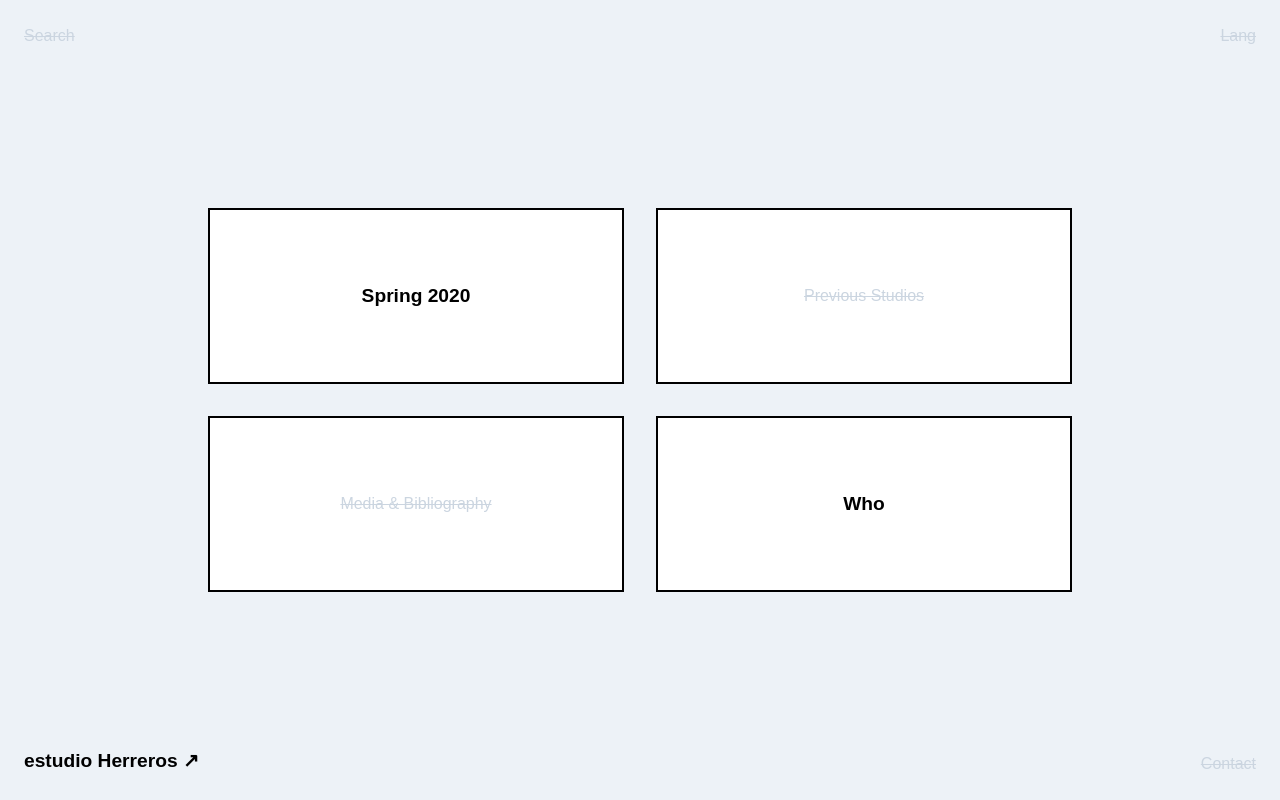
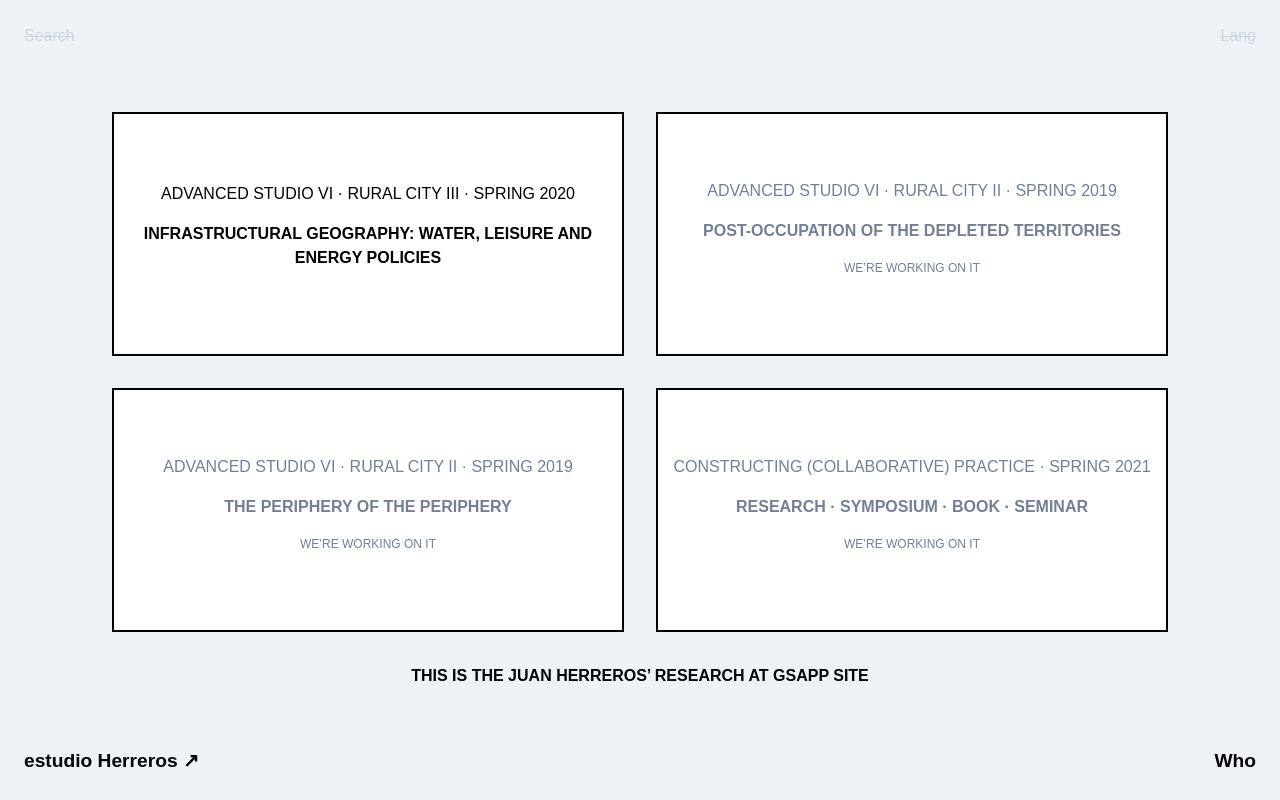
Before and after one commit to theruralstudio/remote-review, a Next.js app: page / in a window 1280 px wide. Built offline with nearby package versions, Linux system fonts and the light colour scheme; what tailwindcss-aspect-ratio would draw is missing.

Commit message:
requested updates from JH 5/14

```diff
--- a/layouts/LandingLayout.js
+++ b/layouts/LandingLayout.js
@@ -1,4 +1,5 @@
-import FirebaseProvider from '../utils/firebase';
+import FirebaseProvider from '../utils/firebase'
+import Link from 'next/link'
 
 export default ({children, setUser}) => {
   return (
@@ -12,11 +13,17 @@ export default ({children, setUser}) => {
                   { children }
                   <div>
                     <div className="line-through text-gray-400 fixed top-0 left-0 m-6">Search</div>
-                    <div>
-                      <a className="fixed bottom-0 left-0 m-6" href={'http://estudioherreros.com/en/'}>estudio Herreros ↗</a>
+                    <div className="fixed bottom-0 left-0 m-6">
+                      <a  href={'http://estudioherreros.com/en/'}>estudio Herreros ↗</a>
                     </div>
                     <div className="line-through text-gray-400 fixed top-0 right-0 m-6">Lang</div>
-                    <div className="line-through text-gray-400 fixed bottom-0 right-0 m-6">Contact</div>
+                    <div className="fixed bottom-0 right-0 m-6">
+                      <Link href={{pathname: '/who'}}>
+                        <a>
+                          Who
+                        </a>
+                      </Link>
+                    </div>
                   </div>
                 </div>
               </div>
--- a/pages/index.js
+++ b/pages/index.js
@@ -7,15 +7,41 @@ class Index extends Component {
 
   render() {
     return (
-      <div className="flex-grow grid grid-cols-2 gap-8 m-48">
-        <span className="bg-white flex items-center justify-center border-black border-2">
-          <Link href={{pathname: '/archive', query: {open: true}}}><a>Spring 2020</a></Link>
-        </span>
-        <span className="line-through bg-white text-gray-400 flex items-center justify-center border-black border-2">Previous Studios</span>
-        <span className="line-through bg-white text-gray-400 flex items-center justify-center border-black border-2">Media & Bibliography</span>
-        <span className="bg-white flex items-center justify-center border-black border-2">
-          <Link href={{pathname: '/who'}}><a>Who</a></Link>
-        </span>
+      <div className="flex-grow flex flex-col justify-center items-center m-24">
+        <div className="flex-grow grid grid-cols-2 gap-8">
+          <span className="text-center bg-white flex items-center justify-center border-black border-2">
+            <Link href={{pathname: '/archive', query: {open: true}}}>
+              <div className="cursor-pointer">
+                <p>ADVANCED STUDIO VI · RURAL CITY III · SPRING 2020</p>
+                <p className="font-bold">INFRASTRUCTURAL GEOGRAPHY: WATER, LEISURE AND ENERGY POLICIES</p>
+              </div>
+            </Link>
+          </span>
+          <span className="text-center bg-white text-gray-600 flex items-center justify-center border-black border-2">
+            <div>
+              <p>ADVANCED STUDIO VI · RURAL CITY II · SPRING 2019</p>
+              <p className="font-bold">POST-OCCUPATION OF THE DEPLETED TERRITORIES</p>
+              <p className="text-xs">WE’RE WORKING ON IT</p>
+            </div>
+          </span>
+          <span className="text-center bg-white text-gray-600 flex items-center justify-center border-black border-2">
+            <div>
+              <p>ADVANCED STUDIO VI · RURAL CITY II · SPRING 2019</p>
+              <p className="font-bold">THE PERIPHERY OF THE PERIPHERY</p>
+              <p className="text-xs">WE’RE WORKING ON IT</p>
+            </div>
+          </span>
+          <span className="text-center bg-white text-gray-600 flex items-center justify-center border-black border-2">
+            <div>
+              <p>CONSTRUCTING (COLLABORATIVE) PRACTICE · SPRING 2021</p>
+              <p className="font-bold">RESEARCH · SYMPOSIUM · BOOK · SEMINAR</p>
+              <p className="text-xs">WE’RE WORKING ON IT</p>
+            </div>
+          </span>
+        </div>
+        <div className="mt-8">
+          <strong>THIS IS THE JUAN HERREROS’ RESEARCH AT GSAPP SITE</strong>
+        </div>
       </div>
     )
   }
--- a/pages/who.js
+++ b/pages/who.js
@@ -25,8 +25,12 @@ function Who() {
             <a>Back</a>
           </Link>
         </div>
-        <div className="bg-white self-stretch p-4 border-2 border-black">
-          <Markdown source={mdText} />
+        <div className="text-center bg-white self-stretch p-4 border-2 border-black">
+        <p className="font-bold">Juan Herreros, Professor of Professional Practice</p>
+        <br></br>
+        <p>Jesse Liam McCormick, TA</p>
+        <p>Esteban Salcedo (eH), Collaborator</p>
+        <p>Site by Carsten Rodin</p>
         </div>
       </div>
   )
```
